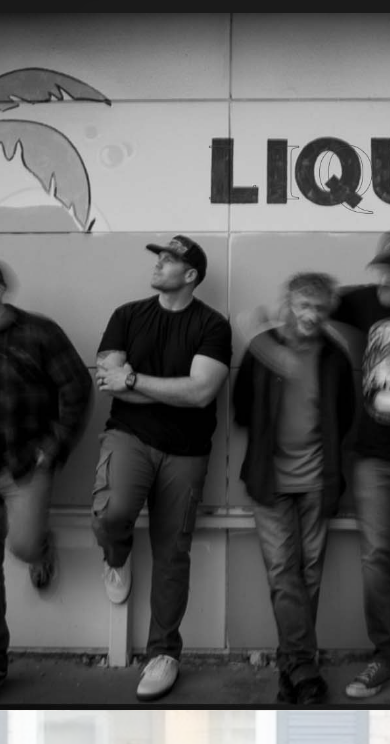
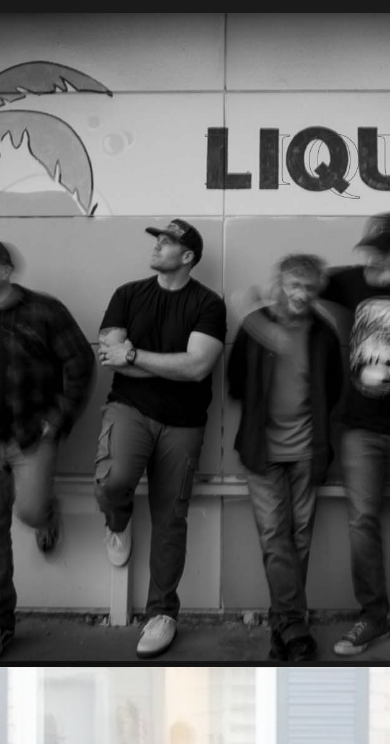
Before and after one commit to doc-rode/tito, a plain HTML site: page index.html in a window 390 px wide. Shown: the part 50-794 px from the top of the page. Drawn offline with Linux system fonts and the light colour scheme.

Commit message:
Adjust small mobile hero height to 85vh

```diff
--- a/style.css
+++ b/style.css
@@ -140,7 +140,7 @@ html {
 @media (max-width: 480px) {
     .hero {
         background-position: 35% center;
-        min-height: 90vh;
+        min-height: 85vh;
     }
 }
 
```
